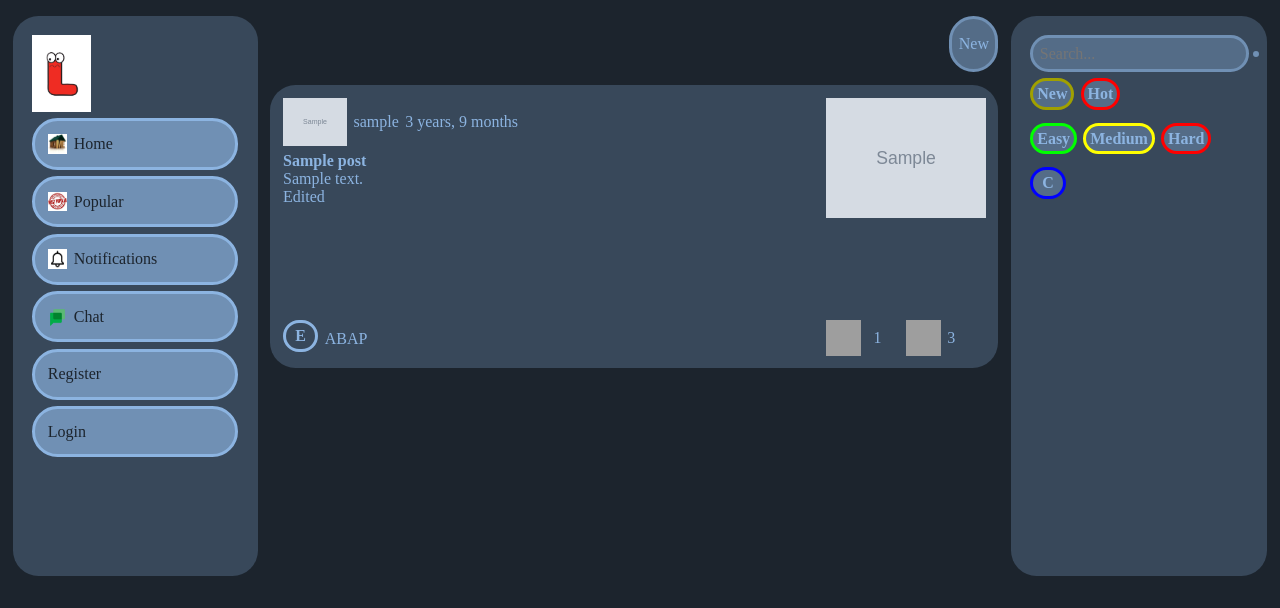
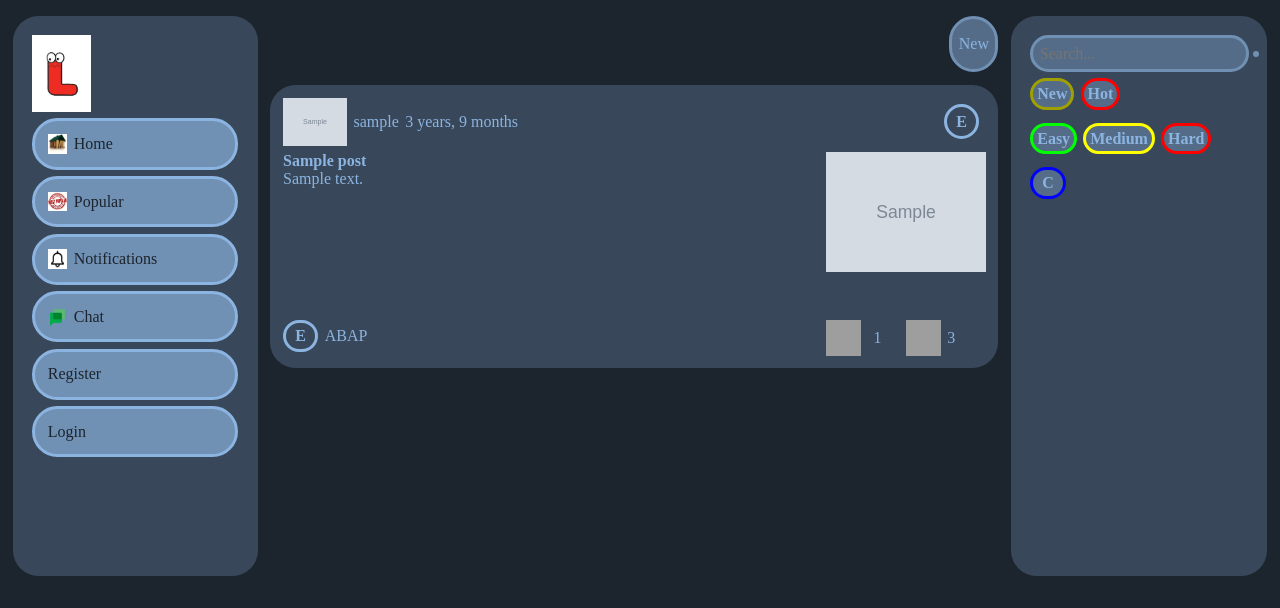
Before and after one commit to YaBoyya/Litter, a Django app: page / in a window 1280 px wide. Shown: the top 608 px of the page. Run offline with Django 5.2, Linux system fonts and the light colour scheme; data comes from the database, SQL or seed files in the repository; tables that the repository leaves empty hold one stand-in row (values such as "Sample post"); grey boxes marked "Sample" are stand-in pictures; grey boxes are pictures that could not be loaded.

Commit message:
Move post options to the right and add edited indicator

```diff
--- a/core/static/css/post-template.css
+++ b/core/static/css/post-template.css
@@ -12,7 +12,7 @@
 .post-text {
   height: 9rem;
 }
-.post-indicators li {
+.post-counters li {
   width: 5rem;
 }
 .post-images li img {
@@ -23,8 +23,11 @@
 .post-time {
   margin-right: var(--small-gap);
 }
-.post-options>ul>li>a {
+.post-options>li>a {
   padding: var(--small-gap);
+}
+.post-indicators>li {
+  aspect-ratio: 1/1;
 }
 /*}}}*/
 
@@ -32,5 +35,4 @@
 .post-title {
   font-weight: bold;
 }
-
 /*}}}*/
--- a/core/templates/core/post-template.html
+++ b/core/templates/core/post-template.html
@@ -1,7 +1,6 @@
+<div>
   <div class="space-between post-margin">
-  <div>
-    <div class="space-between center-vert">
-      <ul class="flex post-margin post-info center-vert-list">
+    <ul class="flex center-vert-list post-info">
       <li>
         <img src="{{ post.user.picture.url }}">
       </li>
@@ -10,24 +9,28 @@
       </li>
       <li class="post-time">
         {{ post.created|timesince }}
-        </li>
-        <li class="post-options">
-          <ul class="button-list">
+    </ul>
+    <div class="flex center">
+      <ul class="post-indicators flag-list center-list">
+        {% if post.was_edited %}
+        <li>E</li>
+        {% endif %}
+      </ul>
+      <ul class="button-list post-options center-list">
         {% if request.user == post.user %}
         <li> <a href="{% url 'core:delete-post' post.id %}">Delete</a> </li>
         {% endif %}
       </ul>
-        </li>
-      </ul>
     </div>
+  </div>
+  <div class="space-between post-margin">
+    <div>
       <div class="post-title">
         {{ post.title }}
       </div>
       <div class="post-text">
         {{ post.text }}
-      {% if post.was_edited %}
-      <small><bold>Edited</bold></small>
-      {% endif %}
+
       </div>
     </div>
     {% if post.picture %}
@@ -43,7 +46,7 @@
       {{ language }}
       {% endfor %}
     </ul>
-  <ul class="post-indicators space-between icon-text-list">
+    <ul class="post-counters space-between icon-text-list">
       <li>
         <a href="{% url 'core:vote-post' post.id %}"><img src="/images/up.png"></a>
         {{ post.vote_count }}
@@ -51,3 +54,4 @@
       <li><img src="images/comment.jpg">3</li>
     </ul>
   </div>
+</div>
--- a/static/css/base.css
+++ b/static/css/base.css
@@ -30,7 +30,7 @@
   color: var(--color1);
 }
 input[type="text"], .button, .button-list>li, input[type="password"],
-input[type="email"], input[type="submit"], textarea
+input[type="email"], input[type="submit"], textarea, button
 {
   background-color: var(--color3);
   border-style: solid;
@@ -42,7 +42,7 @@ input[type="email"]:focus, textarea:focus {
   background-color: var(--color4);
   color: var(--color1);
 }
-.button:hover, input[type="submit"]:hover {
+.button:hover, input[type="submit"]:hover, button:hover {
   background-color: var(--color5);
   color: var(--color1);
 }
@@ -158,12 +158,11 @@ body>div {
   margin-right: var(--big-gap);
 }
 .tag-list {
-  margin-bottom: var(--small-gap);
+  margin-bottom: var(--big-gap);
 }
-.tag-list>li {
+.tag-list>li, .flag-list>li {
   min-width: 2.2em;
   margin-right: var(--small-gap);
-  margin-bottom: var(--small-gap);
   padding: var(--tiny-gap);
 }
 .container, .container-list>li {
@@ -198,7 +197,7 @@ body>div {
   flex-wrap: wrap;
   flex: 1 0 auto;
 }
-.tag-list>li {
+.tag-list>li, .flag-list>li {
   font-weight: bold;
   text-align: center;
   flex: 0 0 auto;
```
Lines whose indentation alone changed are shown as unchanged.
